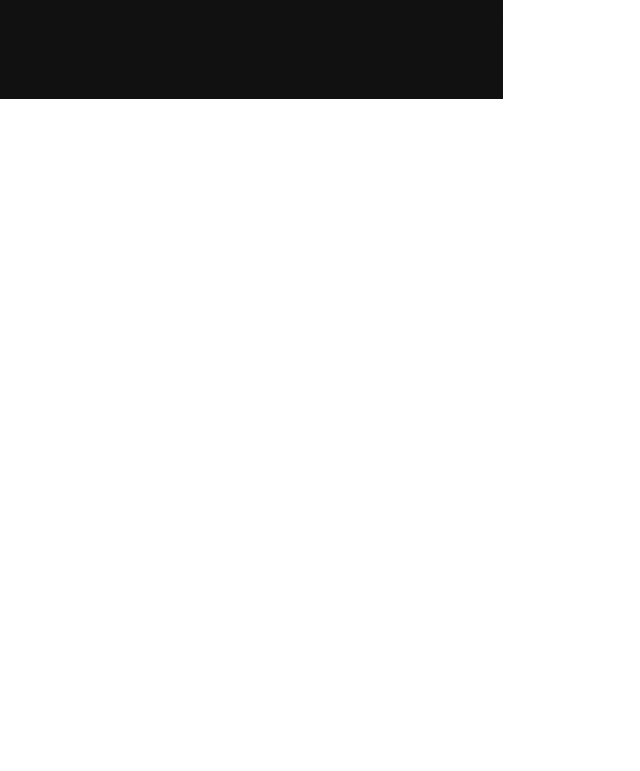
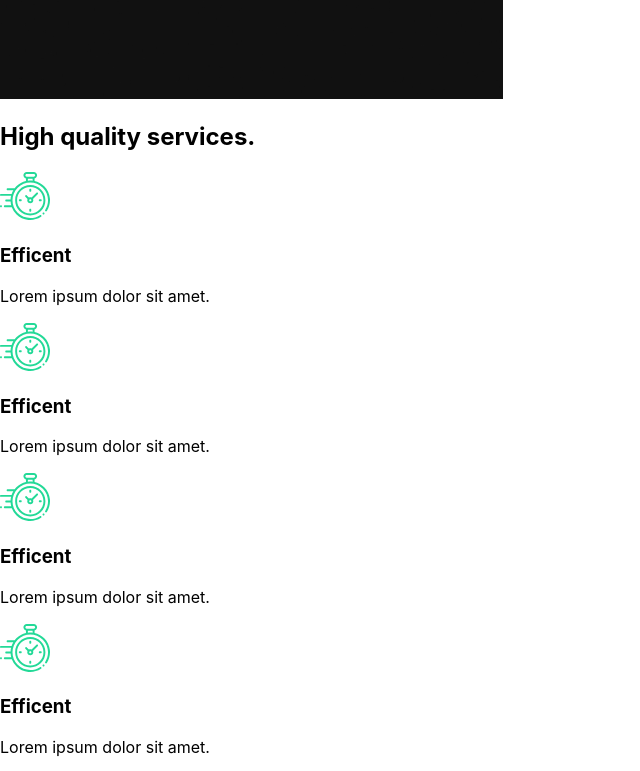
Before and after one commit to Sanjar-Kodirov/Portfolio, a React (Create React App) app: page / in a window 1280 px wide. Shown: the part 920-1691 px from the top of the page, without its empty margins (0-640 px from the left). Before the commit the page ends 1039 px from the top, so only its background shows below. Built offline with nearby package versions, Linux system fonts and the light colour scheme.

Commit message:
3. Services Section

```diff
--- /dev/null
+++ b/src/components/SecvicesSection.js
@@ -0,0 +1,47 @@
+import React from 'react'
+import clock from '../img/clock.svg'
+import home2 from '../img/home2.png'
+const SecvicesSection = () => {
+    return (
+        <div className="description">
+            <div className="services">
+                <h2>High <span> quality </span> services.</h2>
+                <div className="cards">
+                    <div className="card">
+                        <div className="icon">
+                            <img src={clock} />
+                            <h3>Efficent</h3>
+                        </div>
+                        <p>Lorem ipsum dolor sit amet.</p>
+                    </div>
+                    <div className="card">
+                        <div className="icon">
+                            <img src={clock} />
+                            <h3>Efficent</h3>
+                        </div>
+                        <p>Lorem ipsum dolor sit amet.</p>
+                    </div>
+                    <div className="card">
+                        <div className="icon">
+                            <img src={clock} />
+                            <h3>Efficent</h3>
+                        </div>
+                        <p>Lorem ipsum dolor sit amet.</p>
+                    </div>
+                    <div className="card">
+                        <div className="icon">
+                            <img src={clock} />
+                            <h3>Efficent</h3>
+                        </div>
+                        <p>Lorem ipsum dolor sit amet.</p>
+                    </div>
+                </div>
+            </div>
+            <div>
+                <img src={home2} alt=""/>
+            </div>
+        </div>
+    )
+}
+
+export default SecvicesSection
--- a/src/pages/AboutUs.js
+++ b/src/pages/AboutUs.js
@@ -1,10 +1,11 @@
 import React from 'react'
 import AboutSection from '../components/AboutSection'
+import SecvicesSection from '../components/SecvicesSection'
 const AboutUs = () => {
     return (
         <div>
             <AboutSection />
-            <p></p>
+            <SecvicesSection />
         </div>
     )
 }
```
